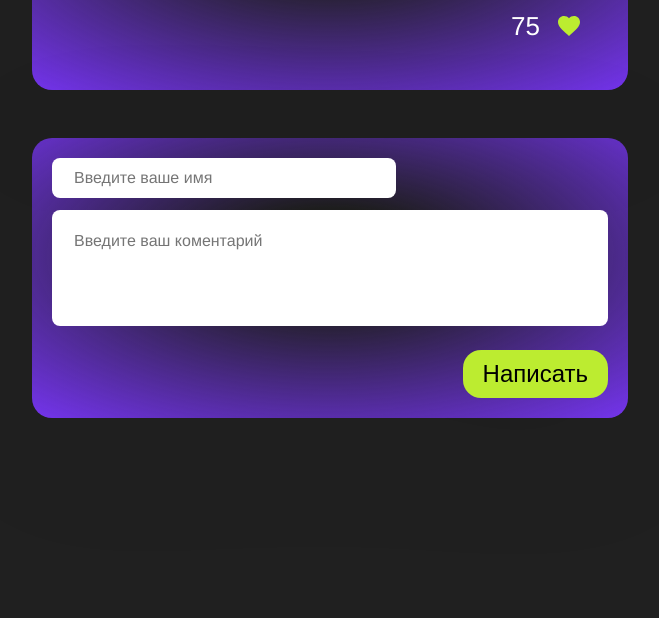
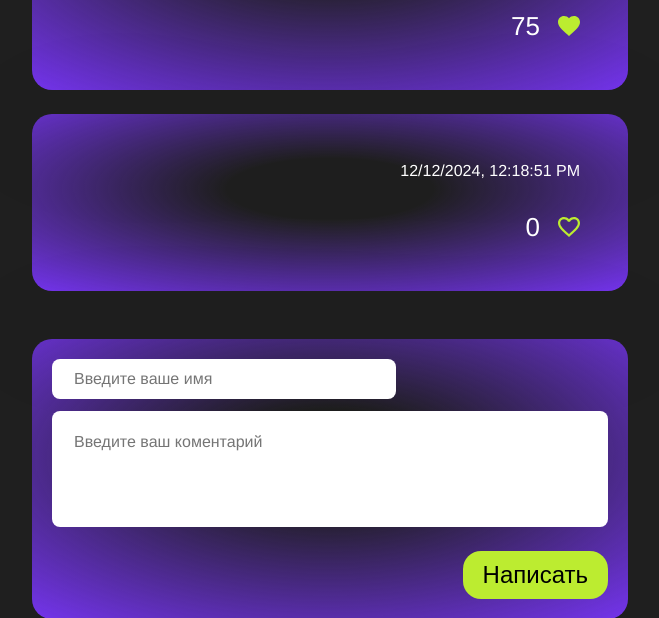
Before and after one commit to nata2864/webdev-dom-homework-main, a plain HTML site: page index.html in a window 1280 px wide. Both pictures are taken after a click on the button "Написать". Shown: the part 581-1199 px from the top of the page, without its empty margins (310-969 px from the left). Drawn offline with Linux system fonts and the light colour scheme.

Commit message:
Реализовывает добавление нового комментария

```diff
--- a/index.html
+++ b/index.html
@@ -65,6 +65,46 @@
 
   <script>
     "use strict";
+    const inputName =document.querySelector('.add-form-name');
+    const inputComment=document.querySelector('.add-form-text');
+    const button = document.querySelector('.add-form-button');
+    console.log (button);
+    const commentsList = document.querySelector('.comments');
 
+    inputName.addEventListener('input', (event) => {
+    console.log(inputName.value);
+  });
+
+  inputComment.addEventListener('input', (event) => {
+    console.log(inputComment.value);
+  });
+
+
+
+  button.addEventListener('click', (event) => {
+    event.preventDefault();
+    const currentDateTime = new Date().toLocaleString();
+
+    const newComment = `
+        <li class="comment">
+          <div class="comment-header">
+            <div>${inputName.value}</div>
+            <div>${currentDateTime}</div>
+          </div>
+          <div class="comment-body">
+            <div class="comment-text">
+              ${inputComment.value}
+            </div>
+          </div>
+          <div class="comment-footer">
+            <div class="likes">
+              <span class="likes-counter">0</span>
+              <button class="like-button"></button>
+            </div>
+          </div>
+        </li>`;
+
+    commentsList.innerHTML += newComment;
+  });
   </script>
 </html>
```
